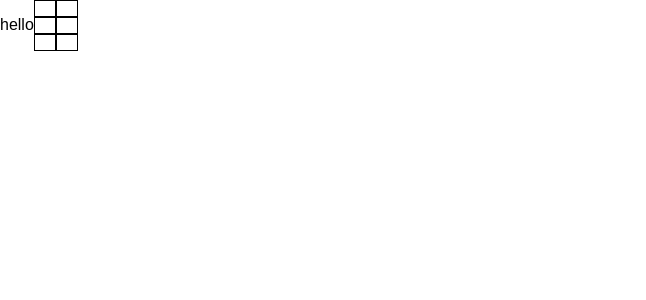
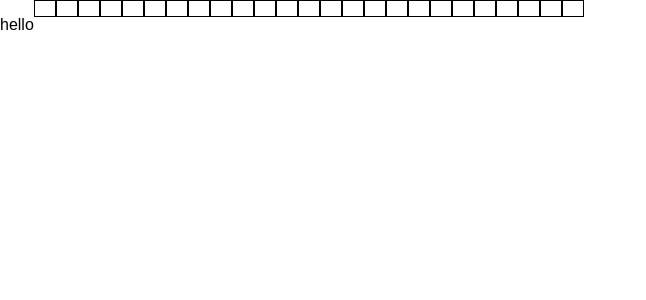
Before and after one commit to angelfeliz/SmallChallenges, a React (Create React App) app in the folder dataVis/game_of_life/: page / in a window 1280 px wide. Shown: the top 300 px of the page, without its empty margins (0-646 px from the left). Built offline with nearby package versions, Linux system fonts and the light colour scheme.

Commit message:
working on board

```diff
--- a/dataVis/game_of_life/src/App.js
+++ b/dataVis/game_of_life/src/App.js
@@ -11,20 +11,31 @@ class App extends Component {
       <div className="App">
         <div className="board-game">
         <p>hello</p>
-          <div className="column">
-            <div className="cell"></div>
-            <div className="cell"></div>
-            <div className="cell"></div>
-          </div>
-          <div className="column">
-            <div className="cell"></div>
-            <div className="cell"></div>
-            <div className="cell"></div>
-          </div>
+    {board()}
         </div>
       </div>
     );
   }
 }
 
+const board = () => {
+  let boardPaint
+  let cell = [];
+  let top = [];
+  for(var x = 0; x < 5; x++)
+  {
+
+    for(var y = 0; y < 5; y++)
+    {
+      cell.push(<div className="cell"></div>)
+    }
+    top.push(<div className="column"></div>)
+
+
+    boardPaint = top.concat(cell);
+  }
+  console.log(boardPaint);
+  return boardPaint;
+}
+
 export default App;
```
